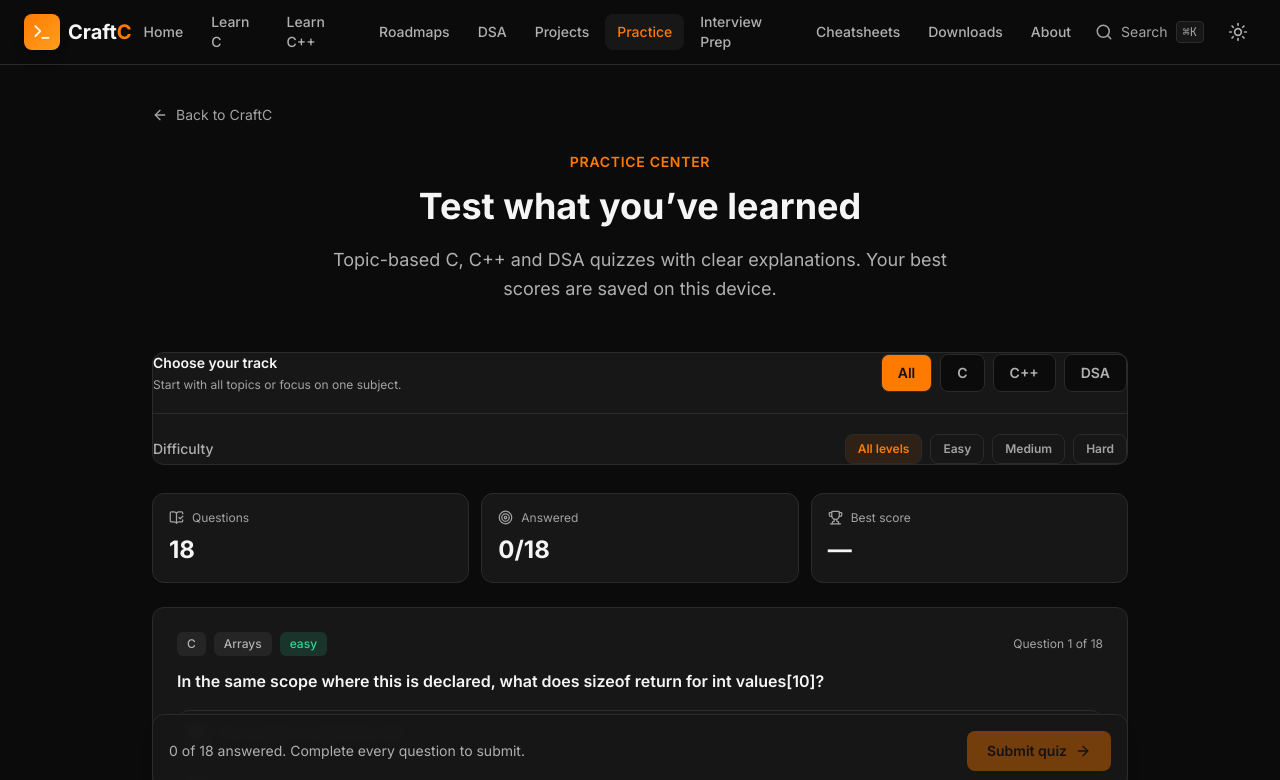
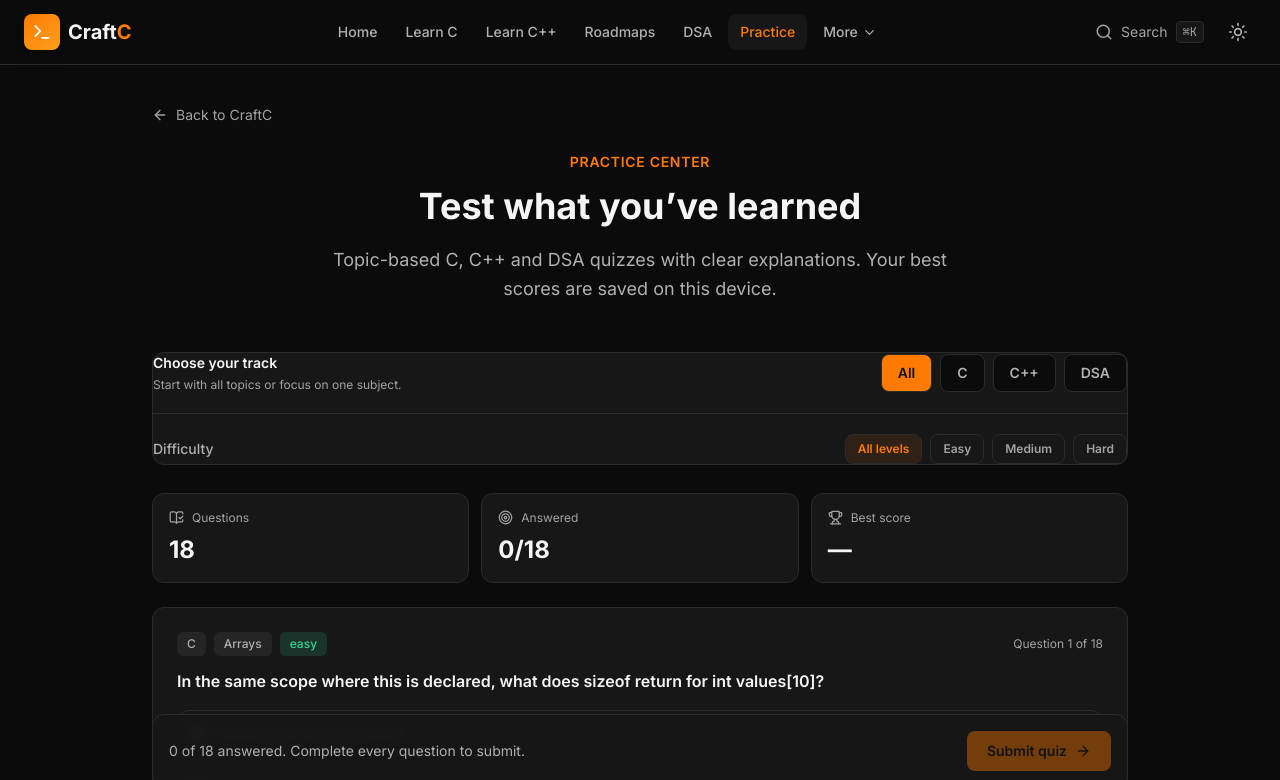
Before and after one commit to ashutoshpalhare/craftc, a React (Vite) app: page /craftc/practice in a window 1280 px wide. Shown: the top 780 px of the page. Built offline with nearby package versions, Linux system fonts and the light colour scheme.

Commit message:
Improve desktop navigation with a compact More menu

```diff
--- a/src/components/Navbar.tsx
+++ b/src/components/Navbar.tsx
@@ -1,6 +1,6 @@
 import { useEffect, useRef, useState } from 'react';
 import { Link, NavLink, useLocation } from 'react-router-dom';
-import { Menu, Search, X, Terminal } from 'lucide-react';
+import { Menu, Search, X, Terminal, ChevronDown } from 'lucide-react';
 import { ThemeToggle } from './ThemeToggle';
 
 const navLinks = [
@@ -9,8 +9,11 @@ const navLinks = [
   { label: 'Learn C++', path: '/learn/cpp' },
   { label: 'Roadmaps', path: '/roadmaps' },
   { label: 'DSA', path: '/dsa' },
+  { label: 'Practice', path: '/practice' },
+];
+
+const moreLinks = [
   { label: 'Projects', path: '/projects' },
-  { label: 'Practice', path: '/practice' },
   { label: 'Interview Prep', path: '/interview-prep' },
   { label: 'Cheatsheets', path: '/cheatsheets' },
   { label: 'Downloads', path: '/downloads' },
@@ -91,6 +94,32 @@ export function Navbar({ onSearchOpen }: NavbarProps) {
                 {link.label}
               </NavLink>
             ))}
+            <details className="relative">
+              <summary className={`flex list-none cursor-pointer items-center gap-1 rounded-lg px-3 py-2 text-sm font-medium transition-colors [&::-webkit-details-marker]:hidden hover:bg-[var(--color-surface)] ${
+                moreLinks.some((link) => location.pathname === link.path || location.pathname.startsWith(`${link.path}/`))
+                  ? 'text-[var(--color-primary)] bg-[var(--color-surface)]'
+                  : 'text-[var(--color-text-secondary)] hover:text-[var(--color-text)]'
+              }`} aria-label="More navigation links">
+                More <ChevronDown size={15} aria-hidden="true" />
+              </summary>
+              <div className="absolute right-0 top-full z-50 mt-2 min-w-52 rounded-xl border border-[var(--color-border)] bg-[var(--color-bg)] p-2 shadow-xl shadow-black/20">
+                {moreLinks.map((link) => (
+                  <NavLink
+                    key={link.path}
+                    to={link.path}
+                    className={({ isActive }) =>
+                      `block rounded-lg px-3 py-2.5 text-sm font-medium transition-colors ${
+                        isActive
+                          ? 'bg-[var(--color-surface)] text-[var(--color-primary)]'
+                          : 'text-[var(--color-text-secondary)] hover:bg-[var(--color-surface)] hover:text-[var(--color-text)]'
+                      }`
+                    }
+                  >
+                    {link.label}
+                  </NavLink>
+                ))}
+              </div>
+            </details>
           </div>
 
           <div className="flex items-center gap-1">
```
